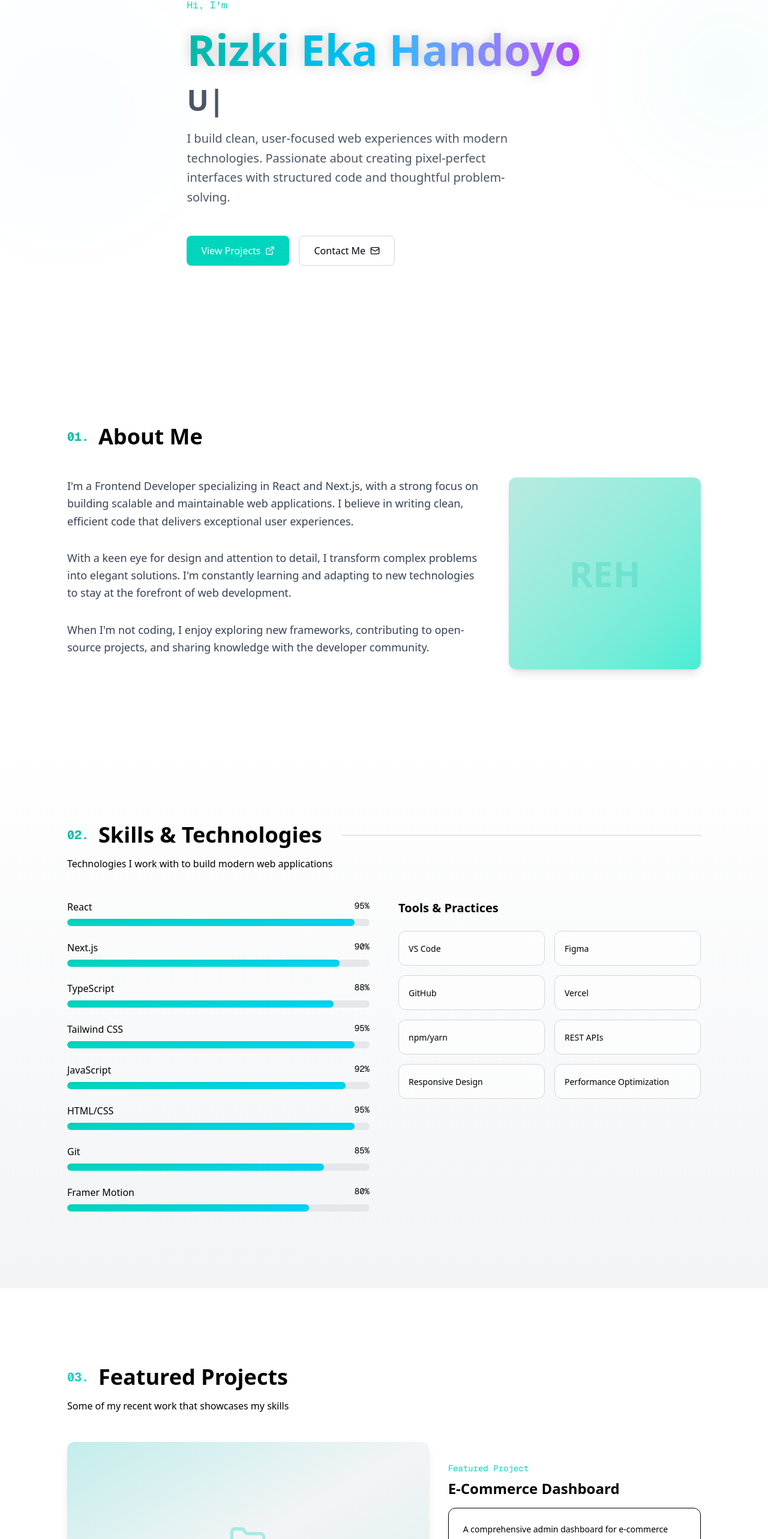
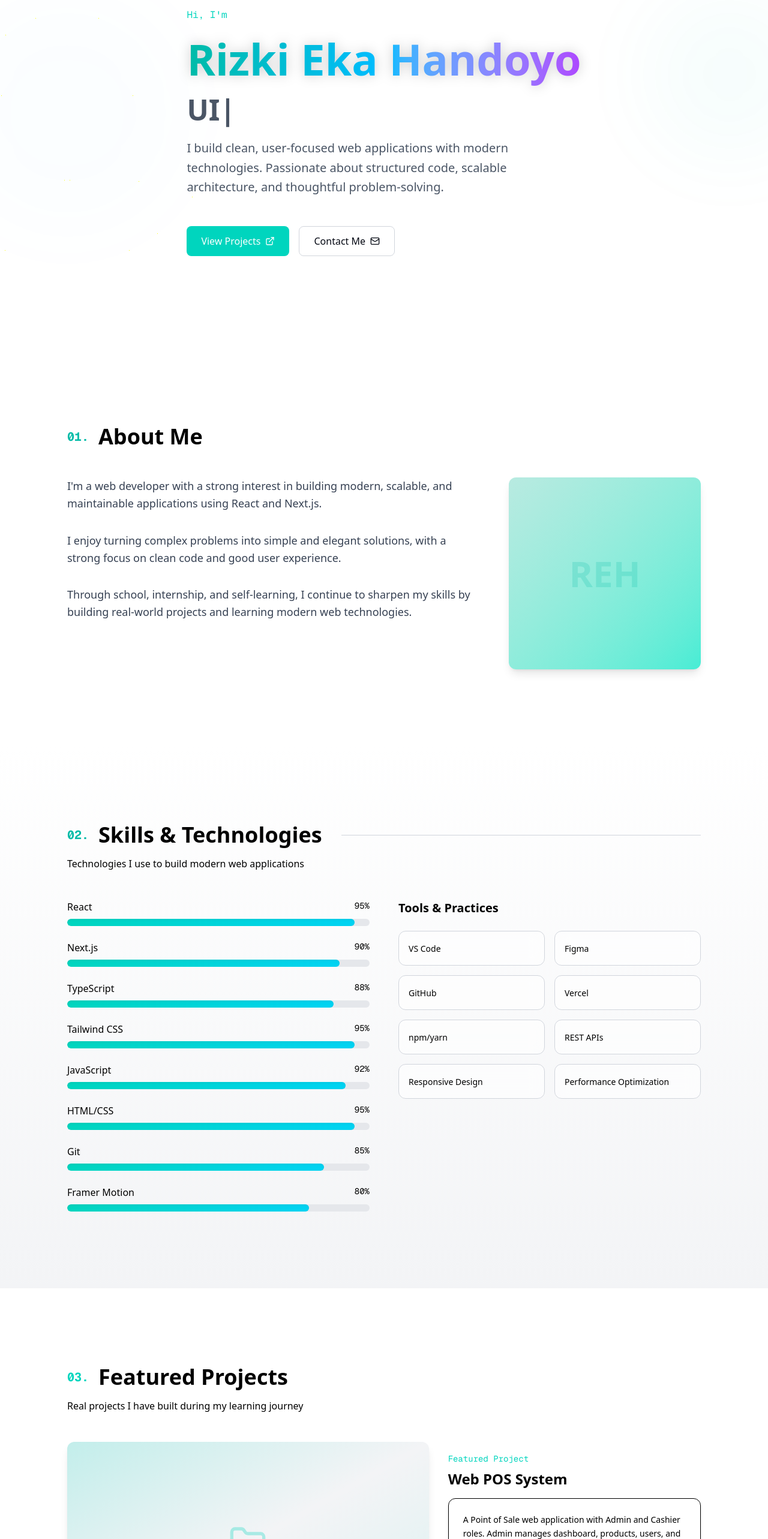
Before and after one commit to Rizkieka546/my-portfolio, a Next.js app: page / in a window 1280 px wide. Shown: the part 220-2786 px from the top of the page at 60% size. Built offline with nearby package versions, Linux system fonts and the light colour scheme.

Commit message:
menambahkan project real

```diff
--- a/src/components/ui/ProjectsSection.tsx
+++ b/src/components/ui/ProjectsSection.tsx
@@ -13,25 +13,33 @@ const ProjectsSection = () => {
     {
       name: t('projects.project1.name'),
       description: t('projects.project1.description'),
-      tech: ['React', 'TypeScript', 'Tailwind CSS', 'Chart.js'],
-      demo: '#',
-      github: '#',
+      tech: ['React', 'NextJS', 'TypeScript', 'Tailwind CSS', 'Zustand'],
+      demo: 'https://nextjs-pos-pearl.vercel.app',
+      github: 'https://github.com/Rizkieka546/nextjs-pos',
       image: 'dashboard',
     },
     {
       name: t('projects.project2.name'),
       description: t('projects.project2.description'),
-      tech: ['Next.js', 'TypeScript', 'Prisma', 'PostgreSQL'],
+      tech: ['Laravel', 'Javascript', 'Tailwind CSS', 'MySQL'],
       demo: '#',
-      github: '#',
-      image: 'tasks',
+      github: 'https://github.com/Rizkieka546/project_revository',
+      image: 'dashboard',
     },
     {
       name: t('projects.project3.name'),
       description: t('projects.project3.description'),
-      tech: ['React', 'Framer Motion', 'Tailwind CSS', 'MDX'],
+      tech: ['Laravel', 'Javascript', 'Tailwind CSS', 'MySQL'],
       demo: '#',
-      github: '#',
+      github: 'https://github.com/Rizkieka546/laravel-POS-SkyMarket',
+      image: 'portfolio',
+    },
+    {
+      name: t('projects.project4.name'),
+      description: t('projects.project4.description'),
+      tech: ['React', 'NextJs', 'Tailwind CSS', 'API'],
+      demo: '#',
+      github: 'https://github.com/Rizkieka546/weather-app-sederhana',
       image: 'portfolio',
     },
   ];
--- a/src/i18n/translations.ts
+++ b/src/i18n/translations.ts
@@ -8,80 +8,111 @@ export const translations = {
         experience: "Experience",
         contact: "Contact",
       },
+
       hero: {
         greeting: "Hi, I'm",
         name: "Rizki Eka Handoyo",
         role1: "Frontend Developer",
         role2: "Backend Developer",
-        role3: "UI/UX Design",
-        description: "I build clean, user-focused web experiences with modern technologies. Passionate about creating pixel-perfect interfaces with structured code and thoughtful problem-solving.",
+        role3: "UI/UX Enthusiast",
+        description:
+          "I build clean, user-focused web applications with modern technologies. Passionate about structured code, scalable architecture, and thoughtful problem-solving.",
         viewProjects: "View Projects",
         contact: "Contact Me",
       },
+
       about: {
         title: "About Me",
-        p1: "I'm a Frontend Developer specializing in React and Next.js, with a strong focus on building scalable and maintainable web applications. I believe in writing clean, efficient code that delivers exceptional user experiences.",
-        p2: "With a keen eye for design and attention to detail, I transform complex problems into elegant solutions. I'm constantly learning and adapting to new technologies to stay at the forefront of web development.",
-        p3: "When I'm not coding, I enjoy exploring new frameworks, contributing to open-source projects, and sharing knowledge with the developer community.",
+        p1:
+          "I'm a web developer with a strong interest in building modern, scalable, and maintainable applications using React and Next.js.",
+        p2:
+          "I enjoy turning complex problems into simple and elegant solutions, with a strong focus on clean code and good user experience.",
+        p3:
+          "Through school, internship, and self-learning, I continue to sharpen my skills by building real-world projects and learning modern web technologies.",
       },
+
       skills: {
         title: "Skills & Technologies",
-        subtitle: "Technologies I work with to build modern web applications",
+        subtitle: "Technologies I use to build modern web applications",
       },
+
       projects: {
         title: "Featured Projects",
-        subtitle: "Some of my recent work that showcases my skills",
+        subtitle: "Real projects I have built during my learning journey",
         viewDemo: "Live Demo",
         viewCode: "Source Code",
+
         project1: {
-          name: "E-Commerce Dashboard",
-          description: "A comprehensive admin dashboard for e-commerce management with real-time analytics, inventory tracking, and order management.",
+          name: "Web POS System",
+          description:
+            "A Point of Sale web application with Admin and Cashier roles. Admin manages dashboard, products, users, and categories, while Cashier handles transactions.",
         },
+
         project2: {
-          name: "Task Management App",
-          description: "A collaborative task management application with drag-and-drop functionality, real-time updates, and team collaboration features.",
+          name: "Inventory Management System",
+          description:
+            "A web-based inventory system for managing school assets. Items can be stored, borrowed, and tracked by students digitally.",
         },
+
         project3: {
-          name: "Portfolio Generator",
-          description: "A dynamic portfolio generator that allows developers to create stunning portfolios with customizable themes and components.",
+          name: "SkyMarket",
+          description:
+            "A multi-role commerce system with Admin, Cashier, and Customer roles. Supports offline transactions for cashier and online orders for customers.",
+        },
+
+        project4: {
+          name: "Weather App",
+          description:
+            "A simple weather application that displays real-time weather data based on user location using public weather APIs.",
         },
       },
+
       experience: {
         title: "Experience & Journey",
-        subtitle: "My professional journey and learning path",
+        subtitle: "My education, internship, and self-learning journey",
+
         exp1: {
-          title: "Frontend Developer",
-          company: "Tech Company",
-          period: "2023 - Present",
-          description: "Building responsive web applications using React, Next.js, and TypeScript. Collaborating with design and backend teams to deliver high-quality products.",
+          title: "Software Engineering Student",
+          company: "SMKN 1 Cianjur",
+          period: "2022 - 2025",
+          description:
+            "Studied software engineering fundamentals including web development, databases, and programming logic. Built multiple web projects for school assignments and practice.",
         },
+
         exp2: {
-          title: "Junior Frontend Developer",
-          company: "Startup Inc",
-          period: "2022 - 2023",
-          description: "Developed and maintained multiple client-facing applications. Implemented responsive designs and improved application performance.",
+          title: "Backend Developer Intern (PKL)",
+          company: "PT Hexagon Karya Tama",
+          period: "Aug 2024 - Nov 2024",
+          description:
+            "Worked as a backend-focused intern developing APIs and application logic. Also contributed to frontend development using React and Next.js and handled frontend-backend integration.",
         },
+
         exp3: {
-          title: "Self-Learning Journey",
-          company: "Independent",
-          period: "2021 - 2022",
-          description: "Intensive self-study in web development fundamentals, React ecosystem, and modern frontend tooling. Built numerous personal projects to solidify skills.",
+          title: "Independent Learning & Project Development",
+          company: "Self-Learning",
+          period: "May 2025 - Present",
+          description:
+            "Actively learning modern web development through real projects. Focused on Next.js, React, and improving application structure, scalability, and UI/UX quality.",
         },
       },
+
       contact: {
         title: "Get In Touch",
-        subtitle: "I'm currently open to new opportunities. Whether you have a question or just want to say hi, feel free to reach out!",
+        subtitle:
+          "I'm open to learning opportunities, collaboration, or discussion. Feel free to reach out anytime.",
         email: "Email",
         github: "GitHub",
         linkedin: "LinkedIn",
         cta: "Say Hello",
       },
+
       footer: {
         designed: "Designed & Built by",
         rights: "All rights reserved.",
       },
     },
   },
+
   id: {
     translation: {
       nav: {
@@ -91,74 +122,104 @@ export const translations = {
         experience: "Pengalaman",
         contact: "Kontak",
       },
+
       hero: {
         greeting: "Halo, saya",
         name: "Rizki Eka Handoyo",
         role1: "Frontend Developer",
         role2: "Backend Developer",
-        role3: "UI/UX Design",
-        description: "Saya membangun pengalaman web yang bersih dan berfokus pada pengguna dengan teknologi modern. Bersemangat menciptakan antarmuka yang presisi dengan kode terstruktur dan pemecahan masalah yang matang.",
+        role3: "UI/UX Enthusiast",
+        description:
+          "Saya membangun aplikasi web yang bersih dan berfokus pada pengguna dengan teknologi modern. Mengutamakan kode terstruktur, arsitektur yang rapi, dan pemecahan masalah yang matang.",
         viewProjects: "Lihat Proyek",
         contact: "Hubungi Saya",
       },
+
       about: {
         title: "Tentang Saya",
-        p1: "Saya seorang Frontend Developer yang mengkhususkan diri dalam React dan Next.js, dengan fokus kuat pada membangun aplikasi web yang skalabel dan mudah dipelihara. Saya percaya pada penulisan kode yang bersih dan efisien yang memberikan pengalaman pengguna yang luar biasa.",
-        p2: "Dengan mata yang tajam untuk desain dan perhatian terhadap detail, saya mengubah masalah kompleks menjadi solusi yang elegan. Saya terus belajar dan beradaptasi dengan teknologi baru untuk tetap berada di garis depan pengembangan web.",
-        p3: "Ketika tidak coding, saya menikmati mengeksplorasi framework baru, berkontribusi pada proyek open-source, dan berbagi pengetahuan dengan komunitas developer.",
+        p1:
+          "Saya adalah web developer dengan minat kuat dalam membangun aplikasi modern, skalabel, dan mudah dipelihara menggunakan React dan Next.js.",
+        p2:
+          "Saya menikmati mengubah masalah kompleks menjadi solusi yang sederhana dan elegan dengan fokus pada kualitas kode dan pengalaman pengguna.",
+        p3:
+          "Melalui sekolah, PKL, dan belajar mandiri, saya terus mengembangkan kemampuan dengan membangun proyek nyata dan mempelajari teknologi web modern.",
       },
+
       skills: {
         title: "Keahlian & Teknologi",
         subtitle: "Teknologi yang saya gunakan untuk membangun aplikasi web modern",
       },
+
       projects: {
         title: "Proyek Unggulan",
-        subtitle: "Beberapa karya terbaru saya yang menunjukkan keahlian saya",
+        subtitle: "Proyek nyata yang saya bangun selama perjalanan belajar",
         viewDemo: "Demo Langsung",
         viewCode: "Kode Sumber",
+
         project1: {
-          name: "Dashboard E-Commerce",
-          description: "Dashboard admin komprehensif untuk manajemen e-commerce dengan analitik real-time, pelacakan inventaris, dan manajemen pesanan.",
+          name: "Sistem Web POS",
+          description:
+            "Aplikasi Point of Sale berbasis web dengan role Admin dan Kasir. Admin mengelola dashboard, produk, user, dan kategori, sedangkan Kasir menangani transaksi.",
         },
+
         project2: {
-          name: "Aplikasi Manajemen Tugas",
-          description: "Aplikasi manajemen tugas kolaboratif dengan fungsi drag-and-drop, pembaruan real-time, dan fitur kolaborasi tim.",
+          name: "Sistem Inventori Sekolah",
+          description:
+            "Sistem inventori berbasis web untuk pengelolaan barang sekolah. Barang dapat disimpan, dipinjam, dan dicatat secara digital oleh siswa.",
         },
+
         project3: {
-          name: "Generator Portfolio",
-          description: "Generator portfolio dinamis yang memungkinkan developer membuat portfolio menakjubkan dengan tema dan komponen yang dapat dikustomisasi.",
+          name: "SkyMarket",
+          description:
+            "Sistem penjualan dengan tiga role: Admin, Kasir, dan Pelanggan. Mendukung transaksi offline dan online dalam satu platform.",
+        },
+
+        project4: {
+          name: "Aplikasi Cuaca",
+          description:
+            "Aplikasi cuaca sederhana yang menampilkan informasi cuaca secara real-time berdasarkan lokasi menggunakan API cuaca publik.",
         },
       },
+
       experience: {
         title: "Pengalaman & Perjalanan",
-        subtitle: "Perjalanan profesional dan jalur pembelajaran saya",
+        subtitle: "Perjalanan pendidikan, PKL, dan belajar mandiri",
+
         exp1: {
-          title: "Frontend Developer",
-          company: "Perusahaan Teknologi",
-          period: "2023 - Sekarang",
-          description: "Membangun aplikasi web responsif menggunakan React, Next.js, dan TypeScript. Berkolaborasi dengan tim desain dan backend untuk menghasilkan produk berkualitas tinggi.",
+          title: "Siswa Rekayasa Perangkat Lunak",
+          company: "SMKN 1 Cianjur",
+          period: "2022 - 2025",
+          description:
+            "Mempelajari dasar rekayasa perangkat lunak seperti pengembangan web, database, dan logika pemrograman. Mengerjakan berbagai proyek web untuk tugas sekolah dan latihan.",
         },
+
         exp2: {
-          title: "Junior Frontend Developer",
-          company: "Startup Inc",
-          period: "2022 - 2023",
-          description: "Mengembangkan dan memelihara beberapa aplikasi yang menghadap klien. Mengimplementasikan desain responsif dan meningkatkan performa aplikasi.",
+          title: "PKL Backend Developer",
+          company: "PT Hexagon Karya Tama",
+          period: "Agustus 2024 - November 2024",
+          description:
+            "Berperan sebagai backend intern dengan fokus pada pembuatan API dan logika aplikasi. Juga terlibat dalam pengembangan frontend menggunakan React dan Next.js serta integrasi sistem.",
         },
+
         exp3: {
-          title: "Perjalanan Belajar Mandiri",
-          company: "Independen",
-          period: "2021 - 2022",
-          description: "Studi mandiri intensif dalam fundamental pengembangan web, ekosistem React, dan tooling frontend modern. Membangun banyak proyek personal untuk memperkuat keahlian.",
+          title: "Belajar Mandiri & Pengembangan Proyek",
+          company: "Mandiri",
+          period: "Mei 2025 - Sekarang",
+          description:
+            "Belajar web development secara mandiri melalui proyek nyata dengan fokus pada Next.js, React, serta peningkatan kualitas arsitektur kode dan UI/UX.",
         },
       },
+
       contact: {
         title: "Hubungi Saya",
-        subtitle: "Saya saat ini terbuka untuk peluang baru. Apakah Anda punya pertanyaan atau hanya ingin menyapa, jangan ragu untuk menghubungi!",
+        subtitle:
+          "Saya terbuka untuk belajar, kolaborasi, dan diskusi. Jangan ragu untuk menghubungi saya kapan saja.",
         email: "Email",
         github: "GitHub",
         linkedin: "LinkedIn",
         cta: "Kirim Pesan",
       },
+
       footer: {
         designed: "Didesain & Dibangun oleh",
         rights: "Hak cipta dilindungi.",
```
Also changed, not shown: package.json (line endings or trailing spaces).
